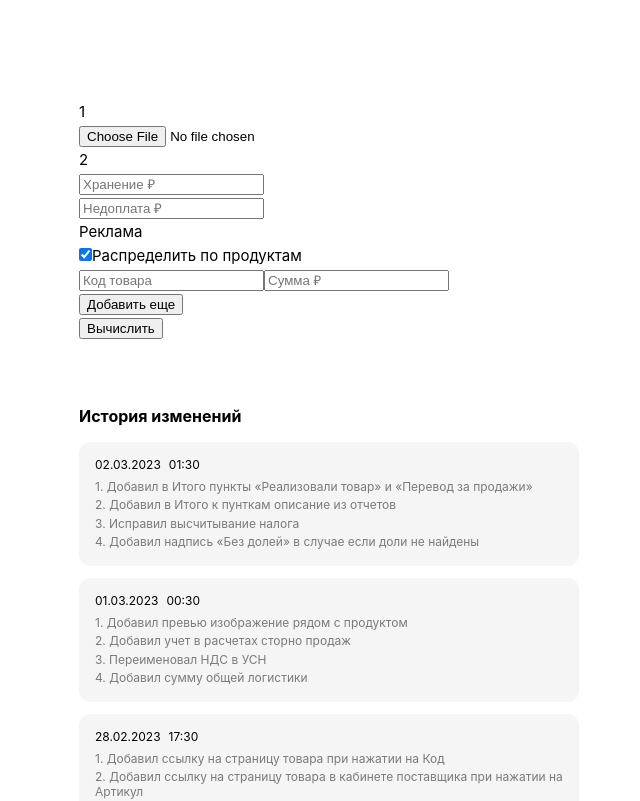
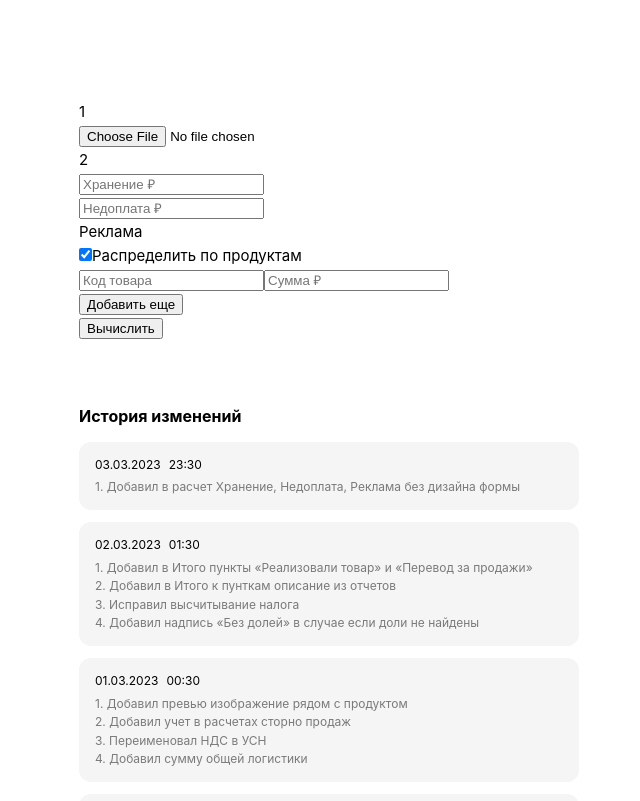
Before and after one commit to Dindro/marketplace-report, a Vue app: page / in a window 1280 px wide. Shown: the top 801 px of the page, without its empty margins (81-721 px from the left). Built offline with nearby package versions, Linux system fonts and the light colour scheme.

Commit message:
add version item

```diff
--- a/src/components/Version/VersionHistory.vue
+++ b/src/components/Version/VersionHistory.vue
@@ -23,6 +23,13 @@
     }
 
     const data: IVersion[] = [
+    {
+            date: '03.03.2023',
+            time: '23:30',
+            points: [
+                'Добавил в расчет Хранение, Недоплата, Реклама без дизайна формы',
+            ],
+        },
         {
             date: '02.03.2023',
             time: '01:30',
```
